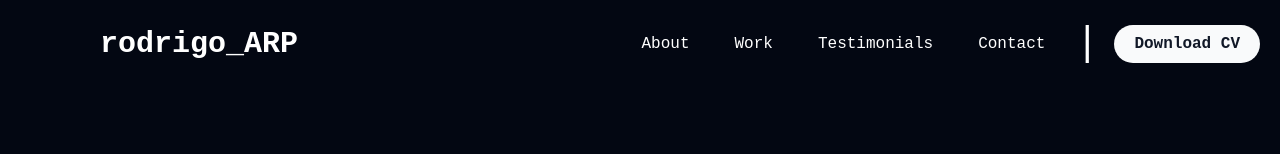
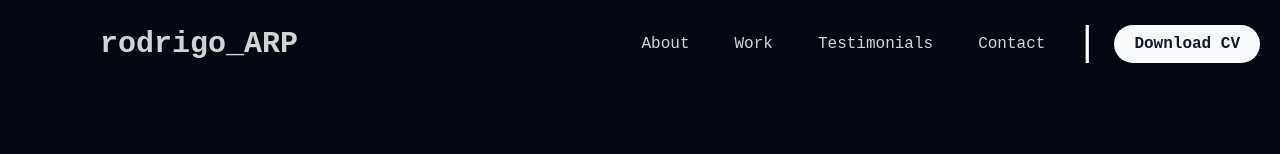
Before and after one commit to rodrigoARP/CV-WEB, a plain HTML site: page index.html in a window 1280 px wide. Shown: the top 154 px of the page. Drawn offline with Linux system fonts and the light colour scheme.

Commit message:
commit de prueba

```diff
--- a/styles.css
+++ b/styles.css
@@ -50,11 +50,11 @@ header {
 }
 .logo a{
     text-decoration: none;
-    color: white;
+    color: #d3d3d3;
 }
 .nav-links a {
     text-decoration: none;
-    color: white;
+    color: #d3d3d3;
     padding: 8px 15px;
     transition: background-color 0.3s, color 0.3s;
     border-radius: 5px;
```
